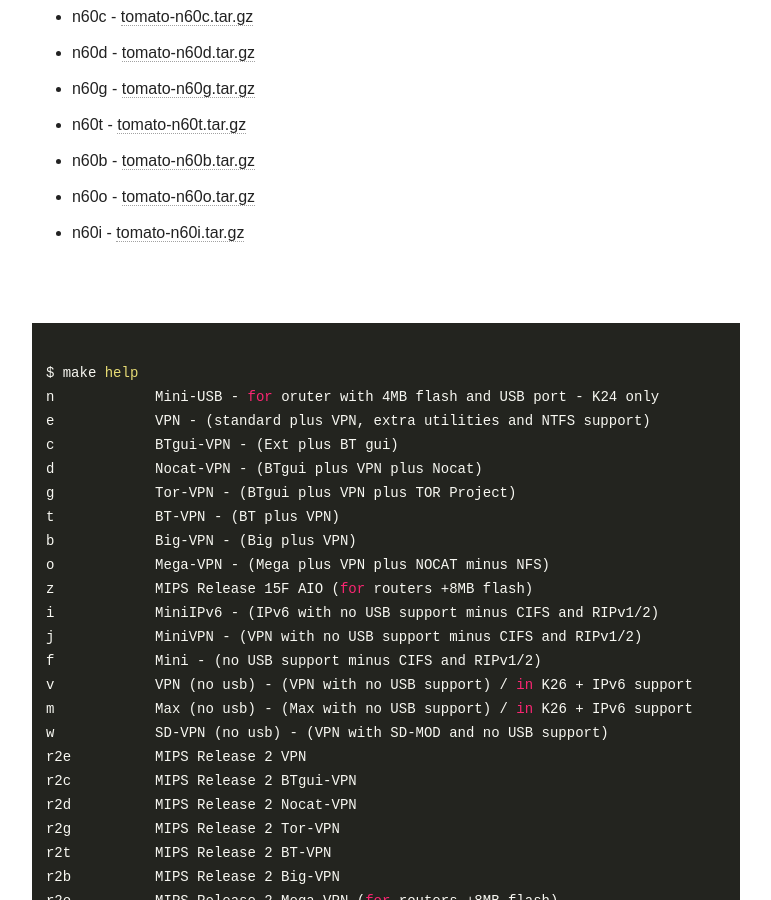
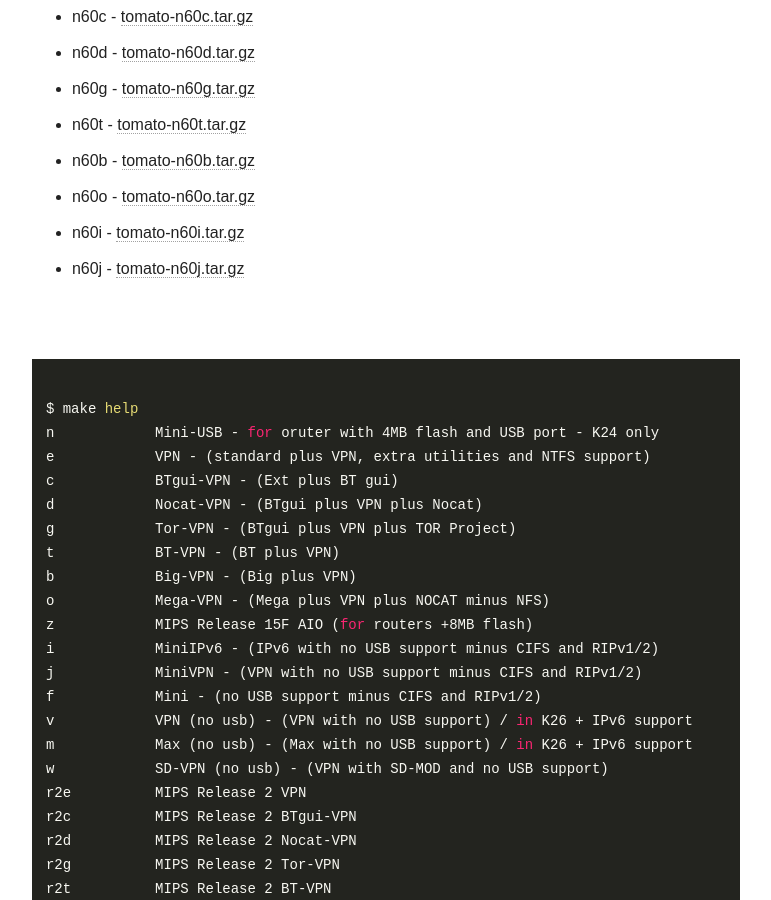
Before and after one commit to oglopss/tomato-ci-ctf-jekyll, a Jekyll site: the page built from index.html, in a window 1280 px wide and 900 px high, scrolled down 1243 px. Shown: the whole window, without its empty margins (254-1025 px from the left). Built offline with Jekyll 4.4.1, drawn with Linux system fonts in a browser that asks for light colours; nearby versions of some CDN libraries.

Commit message:
Travis build 3 n60j pushed to gh-pages

```diff
--- a/_data/ss.yml
+++ b/_data/ss.yml
@@ -24,3 +24,4 @@ files:
   - 0022 n60t tomato-n60t.tar.gz
   - 0026 n60i tomato-n60i.tar.gz
   - 0024 n60o tomato-n60o.tar.gz
+  - 0027 n60j tomato-n60j.tar.gz
```
Also changed, not shown: 1 other file.
